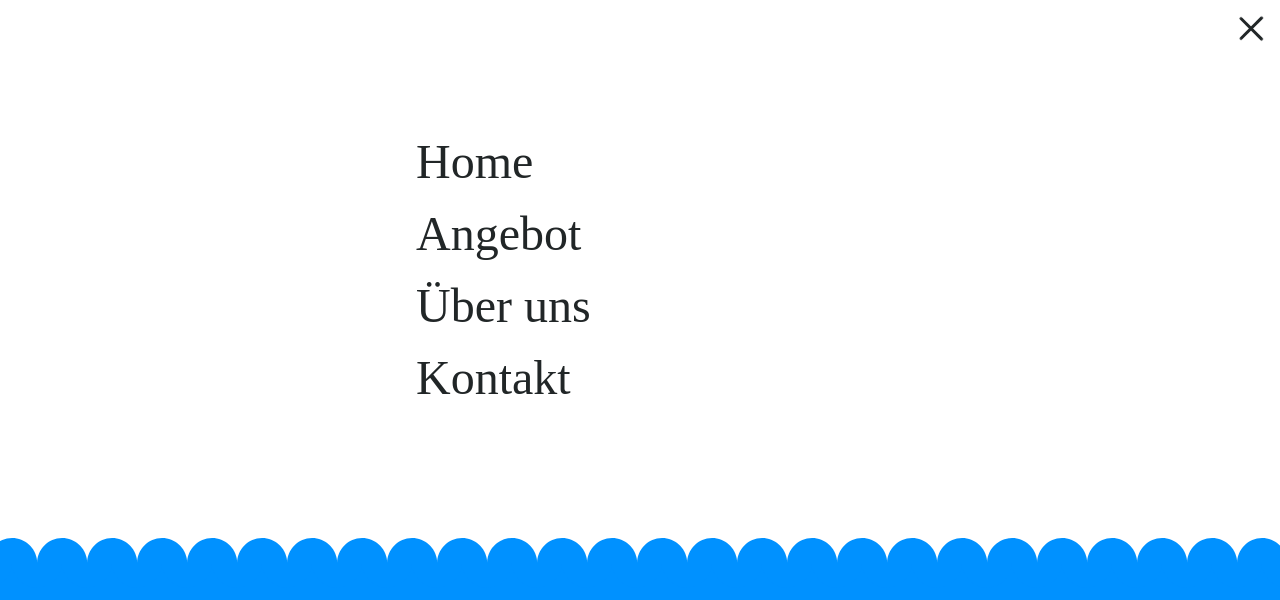
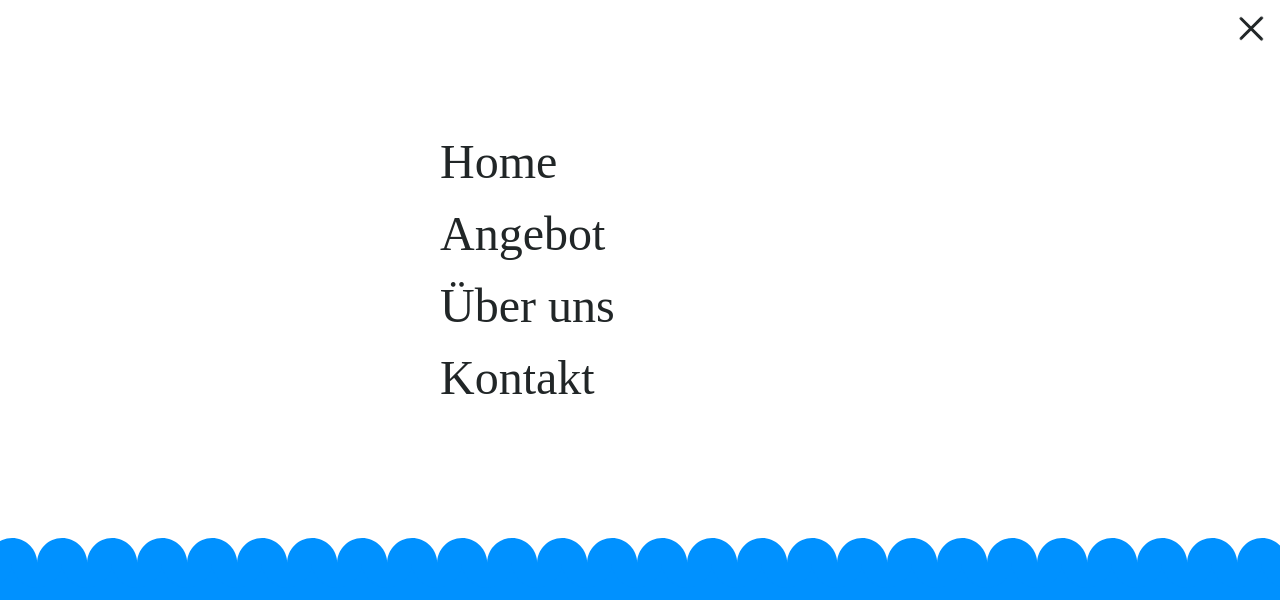
Before and after one commit to nydelic/nydelic, a Next.js app: page / in a window 1280 px wide. Both pictures are taken after a click on the button 1252 px from the left and 24 px from the top of the page. Shown: the top 600 px of the page. Built offline with nearby package versions, Linux system fonts and the light colour scheme; a web font is replaced by a local one.

Commit message:
nav list padding

```diff
--- a/src/components/nav/NavContent.tsx
+++ b/src/components/nav/NavContent.tsx
@@ -164,7 +164,7 @@ function NavContent({ visible, onClose }: NavContentProps) {
         </motion.button>
 
         <motion.nav className="flex-grow flex-shrink-0 flex">
-          <ul className="text-5xl font-display m-auto w-full max-w-md py-8">
+          <ul className="text-5xl font-display m-auto w-full max-w-md py-8 px-6">
             <motion.li variants={navItemVariants} className="mb-6">
               <Link href="/">Home</Link>
             </motion.li>
```
